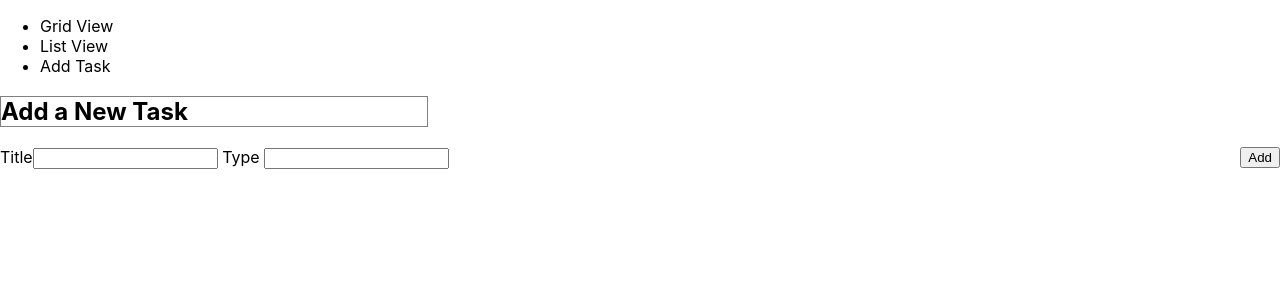
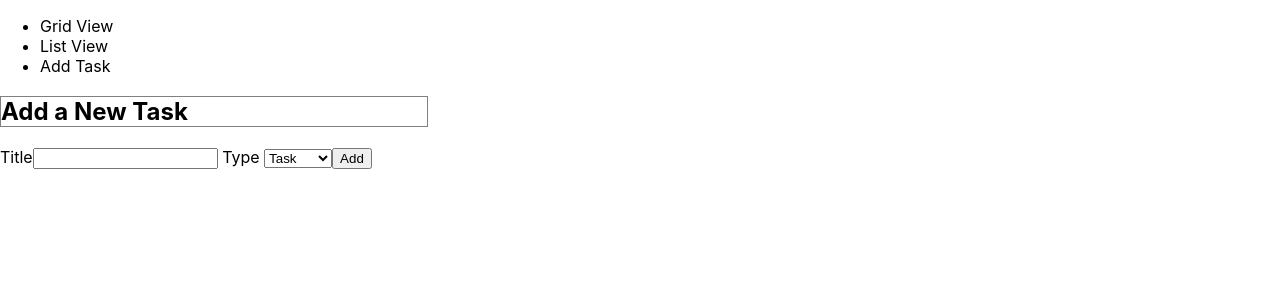
Before and after one commit to jag94/project-2-react, a React (Create React App) app: page / in a window 1280 px wide. Both pictures are taken after a click on the link "Add Task". Shown: the top 300 px of the page. Built offline with nearby package versions, Linux system fonts and the light colour scheme; no server answers.

Commit message:
AddTask Component functions

```diff
--- a/src/components/AddTask.js
+++ b/src/components/AddTask.js
@@ -2,14 +2,21 @@ import React from 'react';
 
 class AddTask extends React.Component {
     state = {
-        newTask: '', newType: ''
+        taskTitle: '',
+        taskType: 'task',
+    }
+
+    handleInputChanges = (event) => {
+
+        this.setState({
+            [event.target.name]: event.target.value    });
     }
 
     onFormSubmit = (event) => {
         event.preventDefault();
 
-        this.props.onSubmit(this.state.newTask);
-        this.setState({ newTask: '' })
+        this.props.onSubmit(this.state.taskTitle, this.state.taskType);
+        this.setState({ taskTitle: '', taskType: '' });
     }
 
     render() {
@@ -22,17 +29,16 @@ class AddTask extends React.Component {
                     <label htmlFor="taskTitle">Title</label>
                     <input type="text" className="form-control"
                            name="taskTitle"
-                           value={this.state.newTask}
-                           onChange={(e) => this.setState({ newTask: e.target.value })} />
+                           value={this.state.taskTitle}
+                           onChange={this.handleInputChanges} />
                     <label htmlFor="taskType"> Type </label>
-                    <input type="text" className="form-control"
-                           name="taskType"
-                           value={this.state.newType}
-                           onChange={(e) => this.setState({ newTask: e.target.value })} />
+                    <select className="form-control" name="taskType" id="typeFiltering" onChange={this.handleInputChanges} >
+                        <option value="task"> Task </option>
+                        <option value="feature"> Feature </option>
+                        <option value="bug"> Bug </option>
+                    </select>
 
-                    <button type="button"
-                            onClick={() => this.onFormSubmit}
-                            className="btn btn-primary" style={{ float: 'right' }}>
+                    <button type="submit" className="btn btn-primary">
                         Add
                     </button>
                 </form>
--- a/src/components/App.js
+++ b/src/components/App.js
@@ -44,35 +44,23 @@ class App extends React.Component {
     )
   }
 
-  //onAddTask?
+  onAddTask = (taskName, taskType) => {
+    let tasks = this.state.tasks;
+    tasks.push({
+      title: taskName,
+      id: this.state.tasks.length + 1,
+      type: taskType,
+      column: 'todo'
+    });
+
+    this.setState({ tasks });
+    this.onViewChange('list');
+  }
 
   onUpdateTaskList = (newTaskList) => {
     this.setState({ tasks: newTaskList});
   }
 
-  onFilter = (e) => {
-    this.setState({
-      filter: e.target.value
-    })
-  }
-
-  filteredTasks = () => {
-    return this.state.tasks.filter(tasks => {
-      if (this.state.filter === 'typeTask') {
-        return tasks.type === 'task';
-      }
-      else if (this.state.filter === 'typeFeature') {
-        return tasks.type === 'feature';
-      }
-      else {
-        return tasks.type === 'bug';
-      }
-    })
-  }
-
-      //onTypeFilter =
-
-  //<Addtask onSubmit={this.onAddTask} />
   render() {
     const { view } = this.state;
 
@@ -88,12 +76,12 @@ class App extends React.Component {
                       <option value="typeBug"> Bug </option>
                     </select>
                   </div>
-                <TaskList tasks={this.state.tasks} onUpdateTaskList={this.onUpdateTaskList} onFilter={this.filteredTasks()} />
+                <TaskList tasks={this.state.tasks} onUpdateTaskList={this.onUpdateTaskList} />
               </div>
           )
         );
       case 'add':
-        return (this.wrapPage((<AddTask />)));
+        return (this.wrapPage((<AddTask onSubmit={this.onAddTask} />)));
       case 'grid':
         return (this.wrapPage((<TaskBoard />)));
       default:
```
